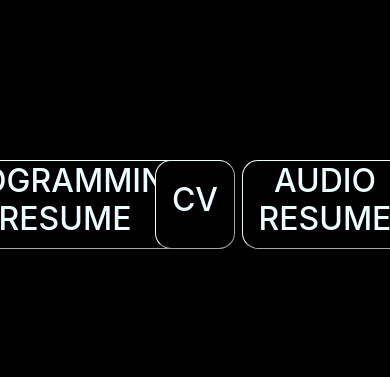
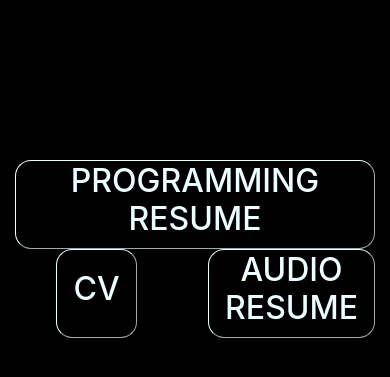
Before and after one commit to RyanKimbrell/ryankimbrell.com, a Django app: page /resume in a window 390 px wide. Shown: the part 56-433 px from the top of the page. Run offline with Django 3.2, Linux system fonts and the light colour scheme; some libraries are stand-ins or nearby versions.

Commit message:
working on resume page mobile responsiveness

```diff
--- a/website/static/website/resume.js
+++ b/website/static/website/resume.js
@@ -1,6 +1,6 @@
 /*
 *  Single page views that switch depending on the button press
-*  one for my resume, and one for my CV
+*  one for each of my resumes, and one for my CV
 */
 
 
--- a/website/templates/website/resume.html
+++ b/website/templates/website/resume.html
@@ -17,15 +17,15 @@
 
     <div class="row">
 
-        <div class="col-4 d-flex justify-content-center">
+        <div class="col d-flex justify-content-center">
             <button id="technical-resume-button" class="resume-button button-spacing resume-button-styling" type="button"><h2 class="text-azure text-align-center">PROGRAMMING RESUME</h2></button>
         </div>
 
-        <div class="col-4 d-flex justify-content-center">
+        <div class="col d-flex justify-content-center">
             <button id="cv-button" class="resume-button button-spacing resume-button-styling" type="button"><h2 class="text-azure text-align-center">CV</h2></button>
         </div>
 
-        <div class="col-4 d-flex justify-content-center">
+        <div class="col d-flex justify-content-center">
             <button id="artistic-resume-button" class="resume-button button-spacing resume-button-styling" type="button"><h2 class="text-azure text-align-center">AUDIO RESUME</h2></button>
         </div>
 
```
